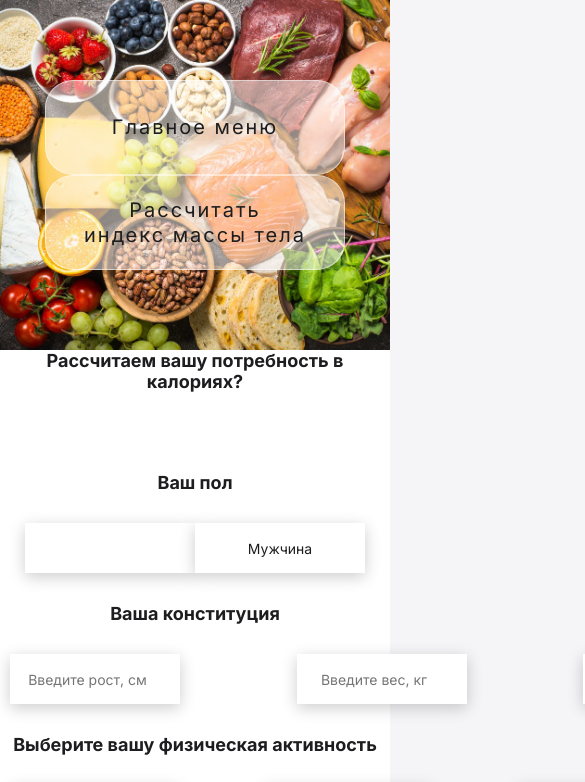
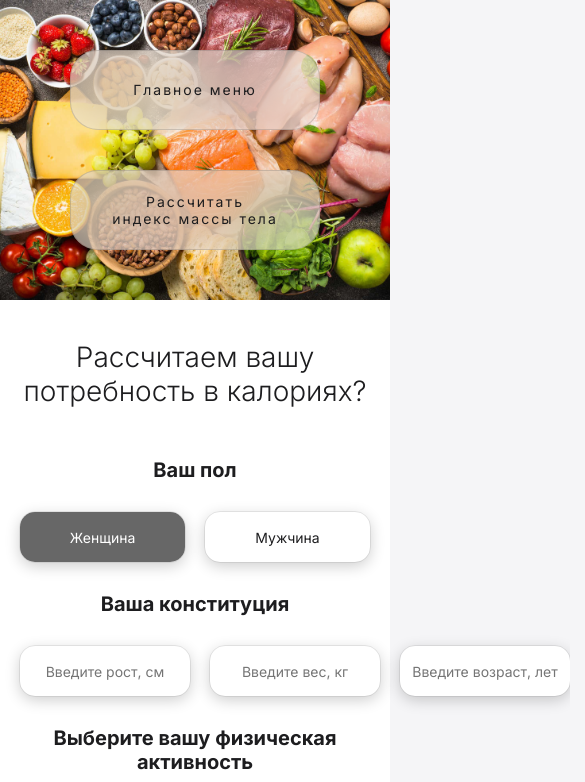
Before and after one commit to aslyubavin/project-Healthy-calculator, a website: page src/index.html in a window 390 px wide. Shown: the top 782 px of the page, 585 px wide, since content can reach past the window. Drawn offline with Linux system fonts and the light colour scheme; files that its build step writes are made by us from their sources.

Commit message:
Add adaptive for cal-calculator section

```diff
--- a/src/scss/blocks/_btn.scss
+++ b/src/scss/blocks/_btn.scss
@@ -3,14 +3,14 @@
     position: relative;
     cursor: pointer;
     z-index: 1000;
-    width: 280px;
-    height: 88px;
+    width: 260px;
+    height: 80px;
     padding: 18px 32px;
     border-radius: 28px;
     border: none;
     border-top: 1px solid rgba(255,255,255,0.5);
     background: rgba(250, 250, 250, 0.5);
-    font-size: 18px;
+    font-size: 16px;
     line-height: 125%;
     font-weight: 400;
     letter-spacing: 2px;
--- a/src/scss/blocks/_cal-calc.scss
+++ b/src/scss/blocks/_cal-calc.scss
@@ -3,6 +3,12 @@
     .title {
         padding-top: 100px;
         text-align: center;
+        @media(max-width: 767.98px) {
+            padding-top: 70px;
+        }
+        @media(max-width: 575.98px) {
+            padding-top: 40px;
+        }
     }
 
     &__field {
@@ -48,20 +54,45 @@
             color: #fff;
             background: rgba(65, 65, 65, 0.8);
         }
+        @media(max-width: 575.98px) {
+            margin-bottom: 20px;
+            &:last-child {
+                margin-bottom: 0;
+            }
+        }
     }
 
     &__choose_medium {
         width: 740px;
         justify-content: space-between;
         margin: 30px auto 0 auto;
+        @media(max-width: 991.98px) {
+            width: 556px;
+        }
+        @media(max-width: 767.98px) {
+            width: 100%;
+        }
+        @media(max-width: 575.98px) {
+            flex-direction: column;
+            justify-content: flex-start;
+            align-items: center;
+        }
     }
 
     &__choose_big {
         width: 930px;
         justify-content: space-between;
         margin: 30px auto 0 auto;
-        .calculating__choose-item {
-            width: 200px;
+        @media(max-width: 991.98px) {
+            width: 740px;
+        }
+        @media(max-width: 767.98px) {
+            width: 100%;
+        }
+        @media(max-width: 575.98px) {
+            flex-direction: column;
+            justify-content: flex-start;
+            align-items: center;
         }
     }
 
@@ -70,6 +101,9 @@
         height: 1px;
         margin: 40px auto;
         background-color: rgba(0,0,0, 0.2);
+        @media(max-width: 575.98px) {
+            width: 100%;
+        }
     }
 
     &__total {
@@ -78,6 +112,11 @@
         display: flex;
         justify-content: space-between;
         align-items: center;
+        @media(max-width: 575.98px) {
+            width: 100%;
+            flex-direction: column;
+            justify-content: flex-start;
+        }
     }
 
     &__result {
--- a/src/scss/blocks/_title.scss
+++ b/src/scss/blocks/_title.scss
@@ -1,4 +1,10 @@
 .title {
     font-weight: 300;
     font-size: 40px;
+    @media(max-width: 767.98px) {
+        font-size: 32px;
+    }
+    @media(max-width: 575.98px) {
+        font-size: 28px;
+    }
 }
```
Also changed, not shown: dist/css/style.css, dist/css/style.min.css, src/css/style.min.css, 1 other file.
